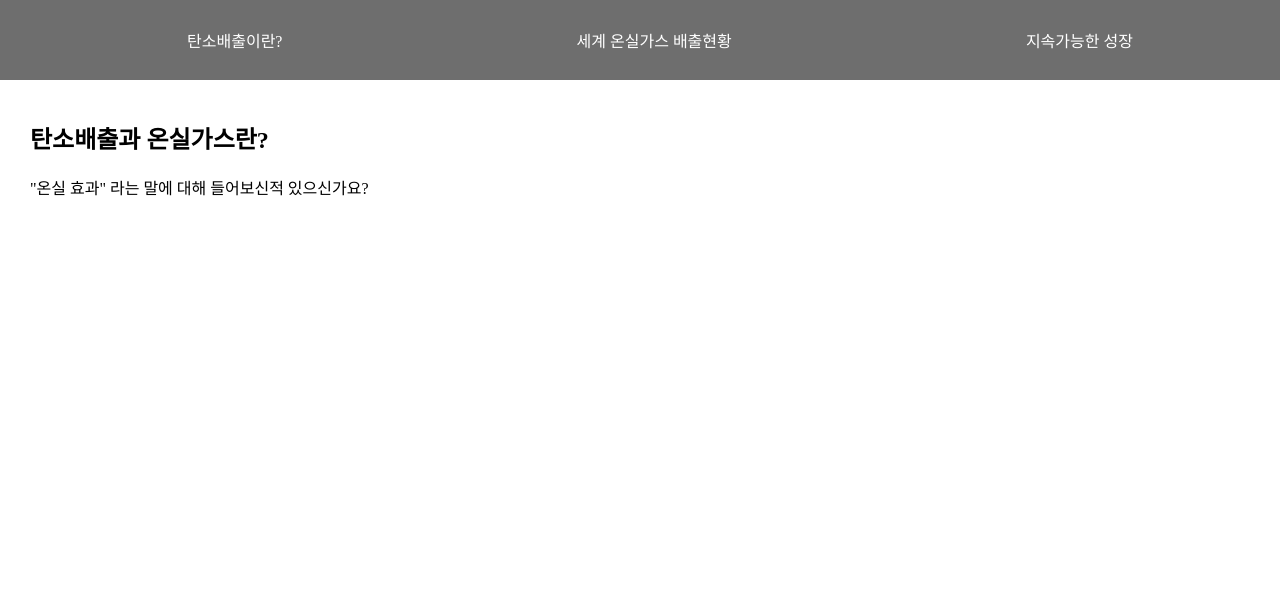
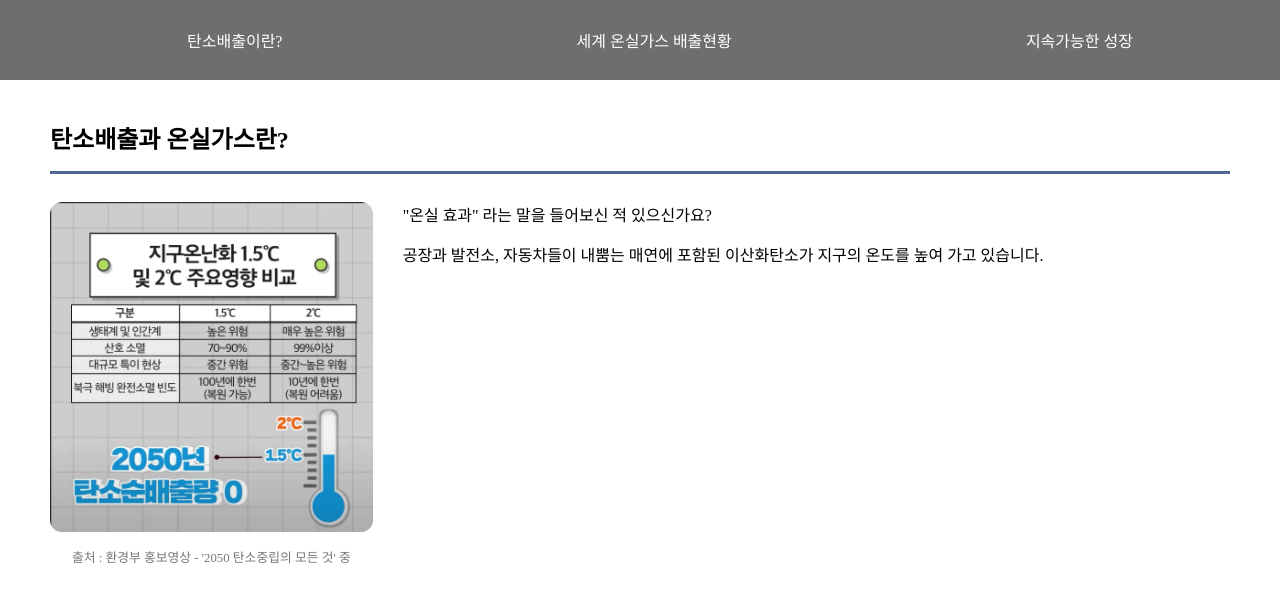
Before and after one commit to C17AN/carbon-clock, a React (Create React App) app: page /about in a window 1280 px wide. Shown: the top 602 px of the page. Built offline with nearby package versions, Linux system fonts and the light colour scheme; a web font is replaced by a local one.

Commit message:
feat: 소개 페이지 업데이트 & 경고 색조 수정

```diff
--- a/src/components/GlobeComponent/GlobeComponent.jsx
+++ b/src/components/GlobeComponent/GlobeComponent.jsx
@@ -46,7 +46,7 @@ const GlobeComponent = () => {
         labelText={(d) => d.properties.name}
         labelSize={(d) => Math.sqrt(d.properties.pop_max) * 0.03}
         labelDotRadius={(d) => Math.sqrt(d.properties.pop_max) * 0.065}
-        labelColor={() => "rgba(255, 0, 0, 0.75)"}
+        labelColor={() => "rgba(255, 50, 50, 0.6)"}
         labelTypeFace={nanumgothic}
         labelResolution={2}
         onLabelClick={(d) => {
--- a/src/pages/About.jsx
+++ b/src/pages/About.jsx
@@ -1,12 +1,26 @@
 import React from "react";
 import { motion } from "framer-motion";
 import { fade, pageAnimation } from "../animations";
+import smoke from "../img/smoke.jpg";
+import danger from "../img/danger.png";
 
 const About = () => {
   return (
     <motion.div variants={fade} initial="hidden" animate="show" className="about__container">
       <h2>탄소배출과 온실가스란?</h2>
-      <div>"온실 효과" 라는 말에 대해 들어보신적 있으신가요?</div>
+      <div className="about__content__container">
+        <figure>
+          <img src={danger} className="about__danger"></img>
+          <figcaption>출처 : 환경부 홍보영상 - '2050 탄소중립의 모든 것' 중</figcaption>
+        </figure>
+        <div className="about__content">
+          <p>"온실 효과" 라는 말을 들어보신 적 있으신가요?</p>
+          <p>
+            공장과 발전소, 자동차들이 내뿜는 매연에 포함된 이산화탄소가 지구의 온도를 높여 가고
+            있습니다.
+          </p>
+        </div>
+      </div>
     </motion.div>
   );
 };
--- a/src/styles/App.scss
+++ b/src/styles/App.scss
@@ -28,3 +28,14 @@ section.route-section {
   top: 0;
   left: 0;
 }
+
+figure {
+  margin: 1rem 0;
+}
+
+figcaption {
+  font-size: 0.8rem;
+  margin-top: 0.7rem;
+  text-align: center;
+  color: #777777;
+}
--- a/src/styles/_About.scss
+++ b/src/styles/_About.scss
@@ -1,5 +1,34 @@
 .about__container {
-  height: 100vh;
-  padding: 100px 30px 30px;
+  height: 80vh;
+  padding: 100px 50px 50px;
   background-color: #ffffff;
+  h2 {
+    padding-bottom: 1rem;
+    border-bottom: 3px solid #1f3b77c7;
+    margin-bottom: 12px;
+  }
 }
+
+.about__content__container {
+  display: flex;
+  height: 500px;
+}
+
+.about__content {
+  margin-left: 30px;
+}
+
+.about__danger {
+  transition: 0.2s ease-in-out;
+  height: 330px;
+  border-radius: 12px;
+  position: relative;
+  display: inline-block;
+}
+
+.about__danger:hover {
+  transition: 0.2s ease-in-out;
+  -webkit-box-shadow: 8px 8px 5px 0px rgb(104, 104, 104, 0.7);
+  -moz-box-shadow: 8px 8px 5px 0px rgb(104, 104, 104, 0.7);
+  box-shadow: 8px 8px 5px 0px rgb(104, 104, 104, 0.7);
+}
```
Also changed, not shown: src/img/danger.png (added), src/img/smoke.jpg (added).
